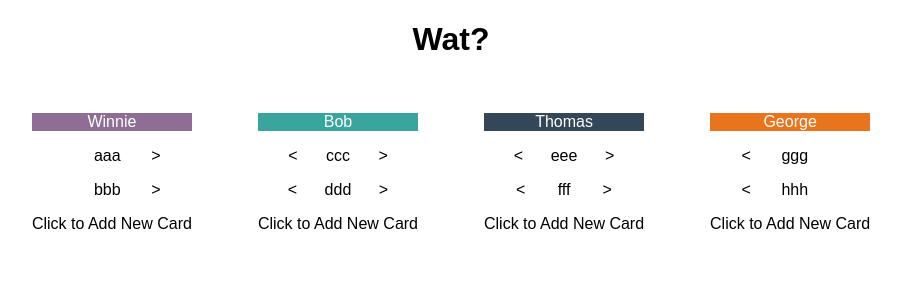
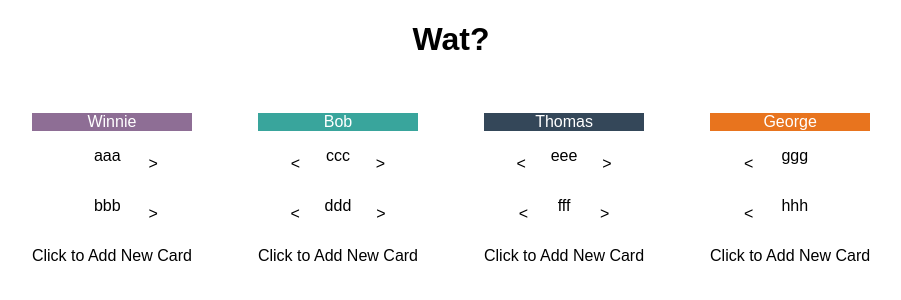
Before and after one commit to genxhero/todosboard, a React (Create React App) app: page / in a window 1280 px wide. Shown: the top 300 px of the page, without its empty margins (189-1090 px from the left). Built offline with nearby package versions, Linux system fonts and the light colour scheme.

Commit message:
style the arrow

```diff
--- a/src/App.css
+++ b/src/App.css
@@ -8,6 +8,14 @@
   justify-content: space-around;
   border-radius: 4px;
   margin: 1rem;
+}
+
+.card-shift-arrow {
+  padding: .5rem;
+}
+
+.card-shift-arrow:hover {
+  cursor: pointer;
 }
 
 .board {
```
